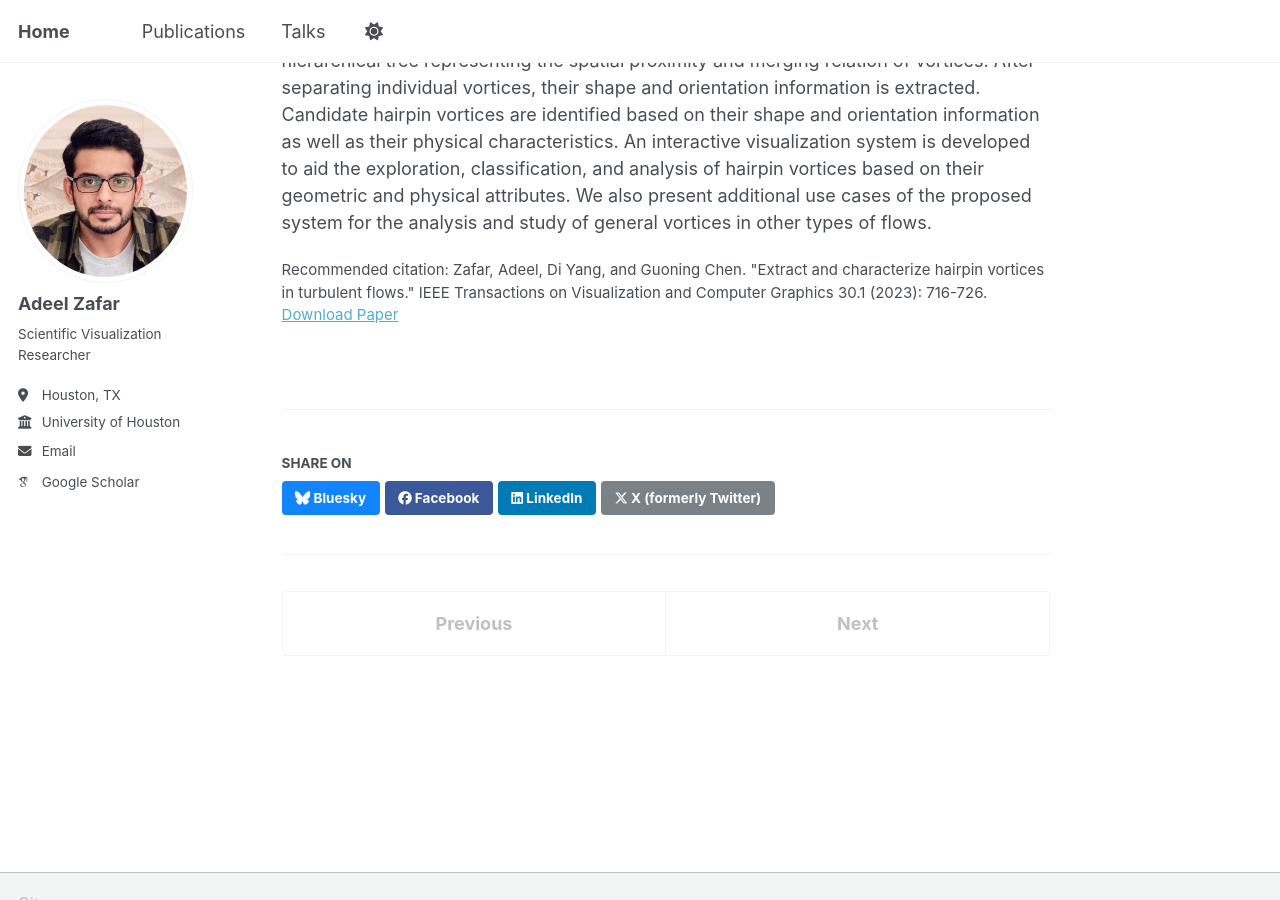
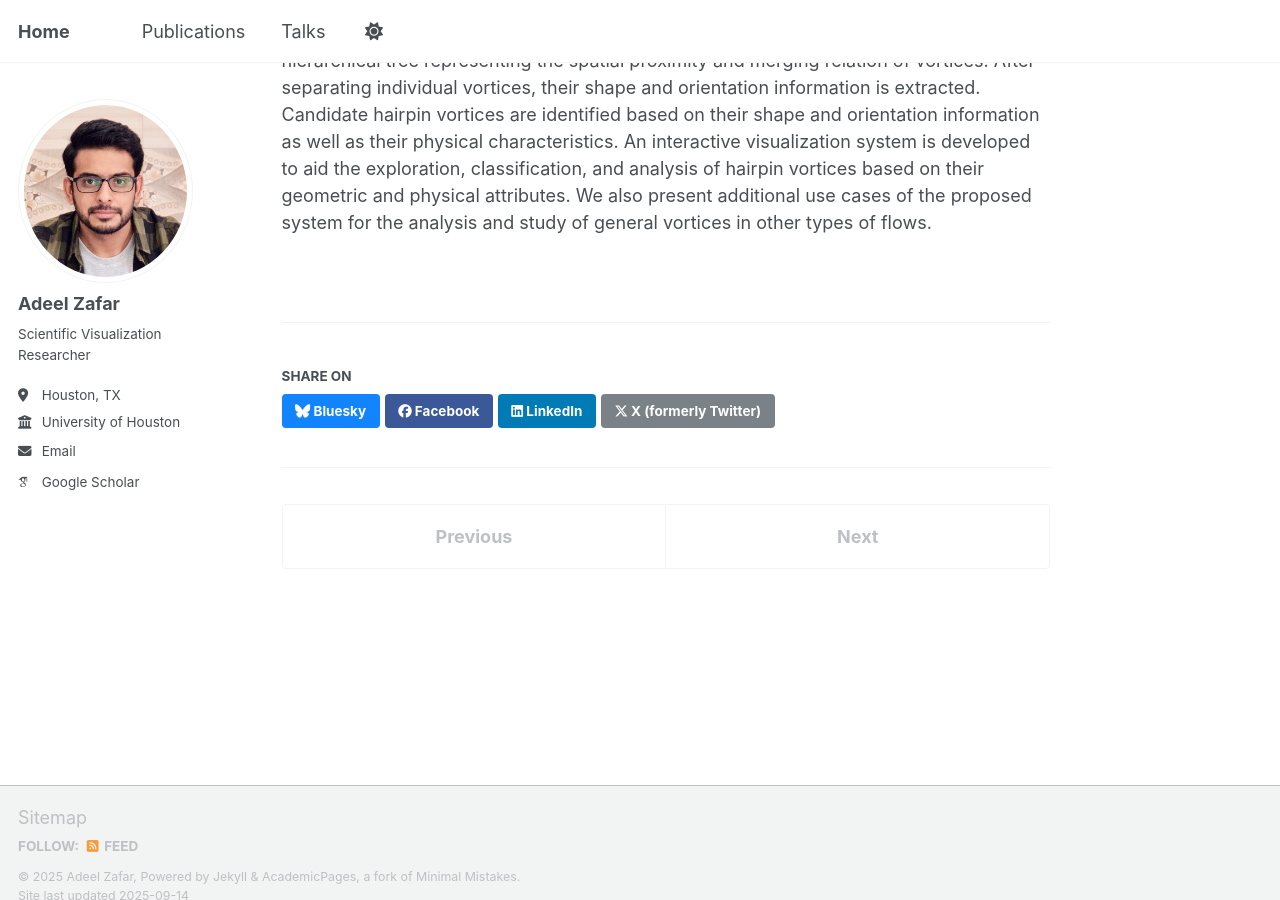
Before and after one commit to adeelz92/adeelz92.github.io, a Jekyll site: the page built from _publications/2023-01-TVCG.md, in a window 1280 px wide and 900 px high, scrolled down 393 px. Built offline with Jekyll 4.4.1, drawn with Linux system fonts in a browser that asks for light colours; some web fonts are replaced; a script that is not in the unit is left out.

Commit message:
Update 2023-01-TVCG.md

```diff
--- a/_publications/2023-01-TVCG.md
+++ b/_publications/2023-01-TVCG.md
@@ -2,11 +2,10 @@
 title: "Extract and characterize hairpin vortices in turbulent flows"
 collection: publications
 category: manuscripts
-excerpt: 'Developed a framework and interactive visualization system for extracting, separating, and analyzing hairpin vortices in turbulent flows using hierarchical and geometry-based methods.
-**Best Paper Honorable Mention Award at IEEE VIS 2023**.'
+excerpt: 'Developed a framework and interactive visualization system for extracting, separating, and analyzing hairpin vortices in turbulent flows using hierarchical and geometry-based methods.'
+excerpt: '**Best Paper Honorable Mention Award at IEEE VIS 2023**.'
 date: 2023/10/24
 venue: 'IEEE Transactions on Visualization and Computer Graphics'
 paperurl: 'https://arxiv.org/abs/2308.06283'
-citation: 'Zafar, Adeel, Di Yang, and Guoning Chen. "Extract and characterize hairpin vortices in turbulent flows." IEEE Transactions on Visualization and Computer Graphics 30.1 (2023): 716-726.'
 ---
 Hairpin vortices are one of the most important vortical structures in turbulent flows. Extracting and characterizing hairpin vortices provides useful insight into many behaviors in turbulent flows. However, hairpin vortices have complex configurations and might be entangled with other vortices, making their extraction difficult. In this work, we introduce a framework to extract and separate hairpin vortices in shear driven turbulent flows for their study. Our method first extracts general vortical regions with a region-growing strategy based on certain vortex criteria (e.g., λ2) and then separates those vortices with the help of progressive extraction of (λ2) iso surfaces in a top-down fashion. This leads to a hierarchical tree representing the spatial proximity and merging relation of vortices. After separating individual vortices, their shape and orientation information is extracted. Candidate hairpin vortices are identified based on their shape and orientation information as well as their physical characteristics. An interactive visualization system is developed to aid the exploration, classification, and analysis of hairpin vortices based on their geometric and physical attributes. We also present additional use cases of the proposed system for the analysis and study of general vortices in other types of flows.
```
